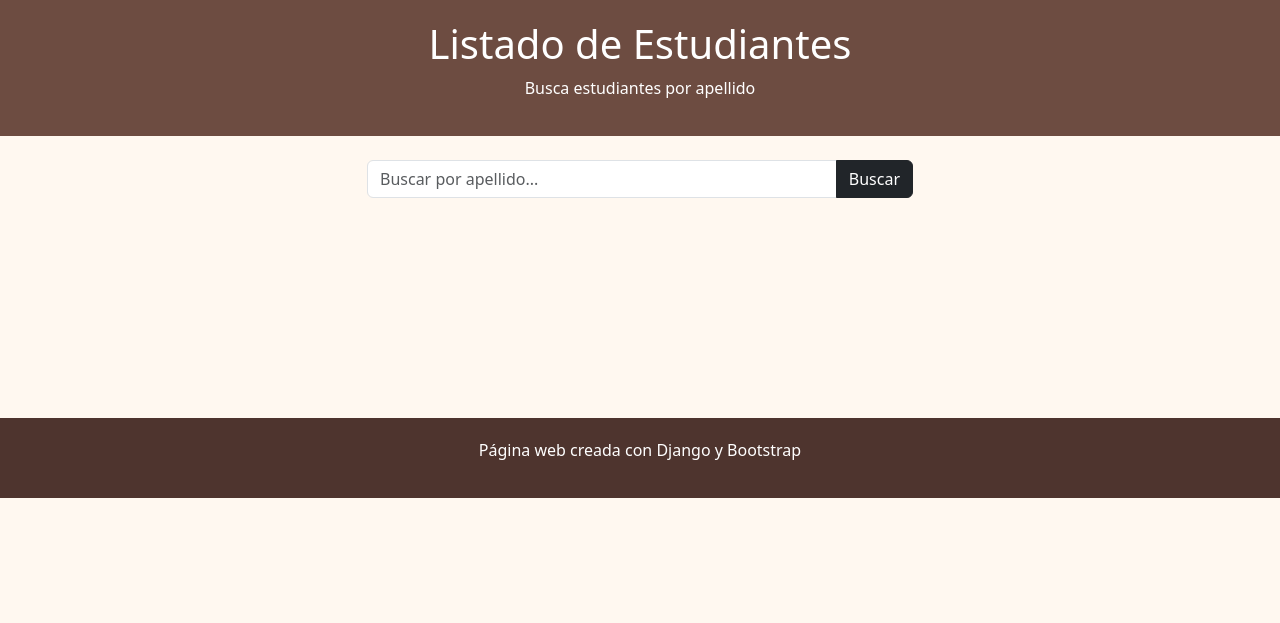
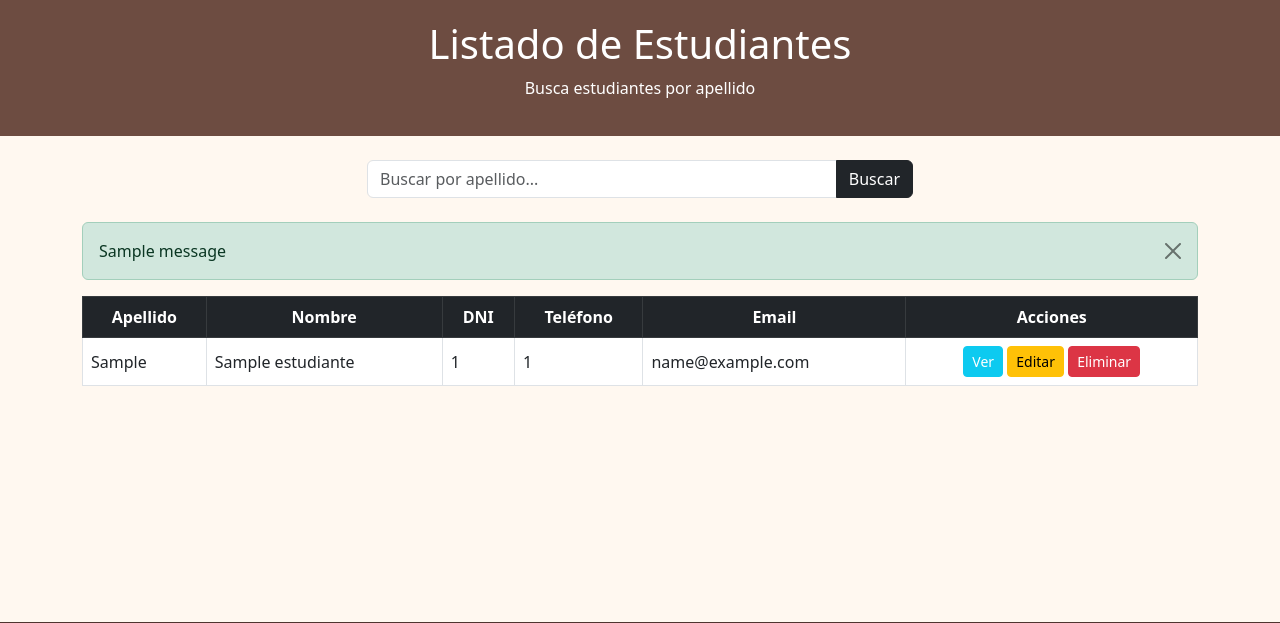
Before and after one commit to gabgom2/Centro-Cultural-Amadeus-nuevo, a Django app: page /estudiantes/estlist/ in a window 1280 px wide. Shown: the part 56-679 px from the top of the page. Run offline with Django 5.2, Linux system fonts and the light colour scheme; tables that the repository leaves empty hold one stand-in row (values such as "Sample post"); one stand-in notice (Sample message) is shown.

Commit message:
v 0.1d / Agregada botonera, botón eliminar funcional, corregidos problemas varios con alertas y vistas

```diff
--- a/estudiantes/templates/estudiantes/estudiantelistado.html
+++ b/estudiantes/templates/estudiantes/estudiantelistado.html
@@ -20,12 +20,17 @@
                 </div>
             </div>
         </form>
-        {% if query %}
 
-            {% if mensaje %}
-                <div class="alert alert-warning text-center" role="alert">
-                    {{ mensaje }}
+
+
+
+            {% if messages %}
+            {% for message in messages %}
+                <div class="alert alert-{{ message.tags }} alert-dismissible fade show" role="alert">
+                {{ message }}
+                <button type="button" class="btn-close" data-bs-dismiss="alert" aria-label="Close"></button>
                 </div>
+            {% endfor %}
             {% endif %}
 
             <!-- Tabla de resultados -->
@@ -34,11 +39,12 @@
                     <thead class="table-dark">
                         <tr>
 
-                            <th>Apellido</th>
-                            <th>Nombre</th>
-                            <th>DNI</th>
-                            <th>Teléfono</th>
-                            <th>Email</th>
+                            <th class="text-center">Apellido</th>
+                            <th class="text-center">Nombre</th>
+                            <th class="text-center">DNI</th>
+                            <th class="text-center">Teléfono</th>
+                            <th class="text-center">Email</th>
+                            <th class="text-center">Acciones</th>
                         </tr>
                     </thead>
                     <tbody>
@@ -49,16 +55,21 @@
                                 <td>{{ estudiante.dni }}</td>
                                 <td>{{ estudiante.telefono }}</td>
                                 <td>{{ estudiante.email }}</td>
+                                <td class="text-center">
+                                    <a href=# class="btn btn-info btn-sm text-white">Ver</a>
+                                    <a href=# class="btn btn-warning btn-sm">Editar</a>
+                                    <a href="{% url 'estudianteeliminar' estudiante.dni %}" class="btn btn-danger btn-sm">Eliminar</a>
+                                </td>
                             </tr>
                         {% empty %}
                             <tr>
-                                <td colspan="4" class="text-center">No se encontraron estudiantes con ese apellido.</td>
+                                <td colspan="4" class="text-center">No se encontraron estudiantes registrados</td>
                             </tr>
                         {% endfor %}
                     </tbody>
                 </table>
             </div>
-        {% endif %}
+
     </div>
 
  {% endblock %}
--- a/estudiantes/urls.py
+++ b/estudiantes/urls.py
@@ -1,7 +1,8 @@
 from django.urls import path
-from .views import estudiante_listado, estudiante_registro
+from .views import estudiante_listado, estudiante_registro, estudiante_eliminar
 
 urlpatterns = [
     path("estlist/", estudiante_listado, name="estudiantelistado"),
-    path("estreg/", estudiante_registro, name="estudianteregistro")
+    path("estreg/", estudiante_registro, name="estudianteregistro"),
+    path("<int:dni>/eliminar", estudiante_eliminar, name="estudianteeliminar")
 ]
--- a/estudiantes/views.py
+++ b/estudiantes/views.py
@@ -1,4 +1,4 @@
-from django.shortcuts import render
+from django.shortcuts import render, redirect, get_object_or_404
 from django.contrib import messages
 from .forms import *
 #from django.http import HttpResponse
@@ -15,10 +15,8 @@
         #si no se encuentra la busqueda
         if not query_estudiante.exists():
             query_estudiante = Estudiante.objects.all().order_by("apellido")
-            mensaje = "No se encontraron estudiantes con ese apellido, mostrando todos los resultados"
+            messages.warning(request, "No se encontraron estudiantes con ese apellido, mostrando todos los resultados.")
     else:
-        # Si no hay búsqueda, no mostrar nada (tabla no aparece)
-        # query_estudiante = None
         query_estudiante = Estudiante.objects.all().order_by("apellido")
 
 
@@ -42,3 +40,9 @@
         form = EstudianteForm()
 
     return render(request, "estudiantes/estudianteregistro.html", {'form': form})
+
+def estudiante_eliminar(request, dni):
+    estudiante = get_object_or_404(Estudiante, dni=dni)
+    estudiante.delete()
+    messages.success(request, "Estudiante eliminado con éxito")
+    return redirect("estudiantelistado")
```
